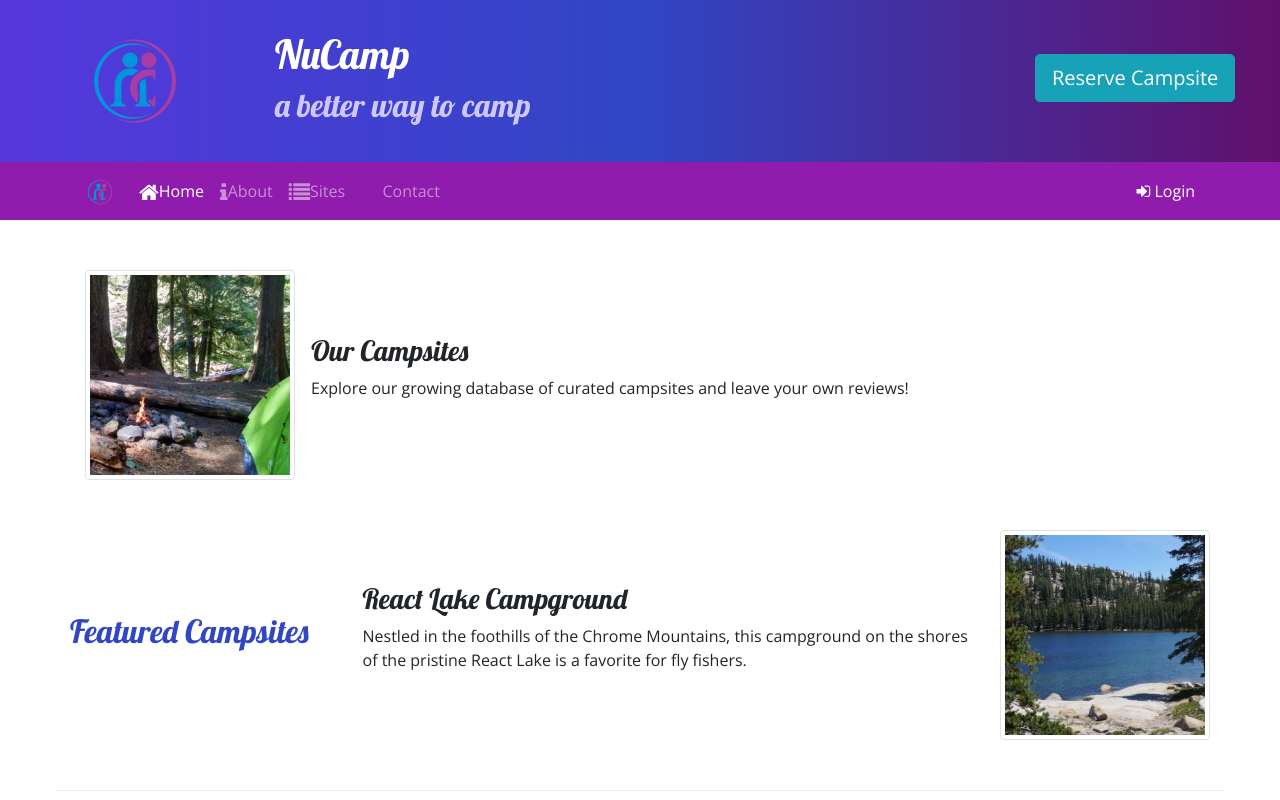
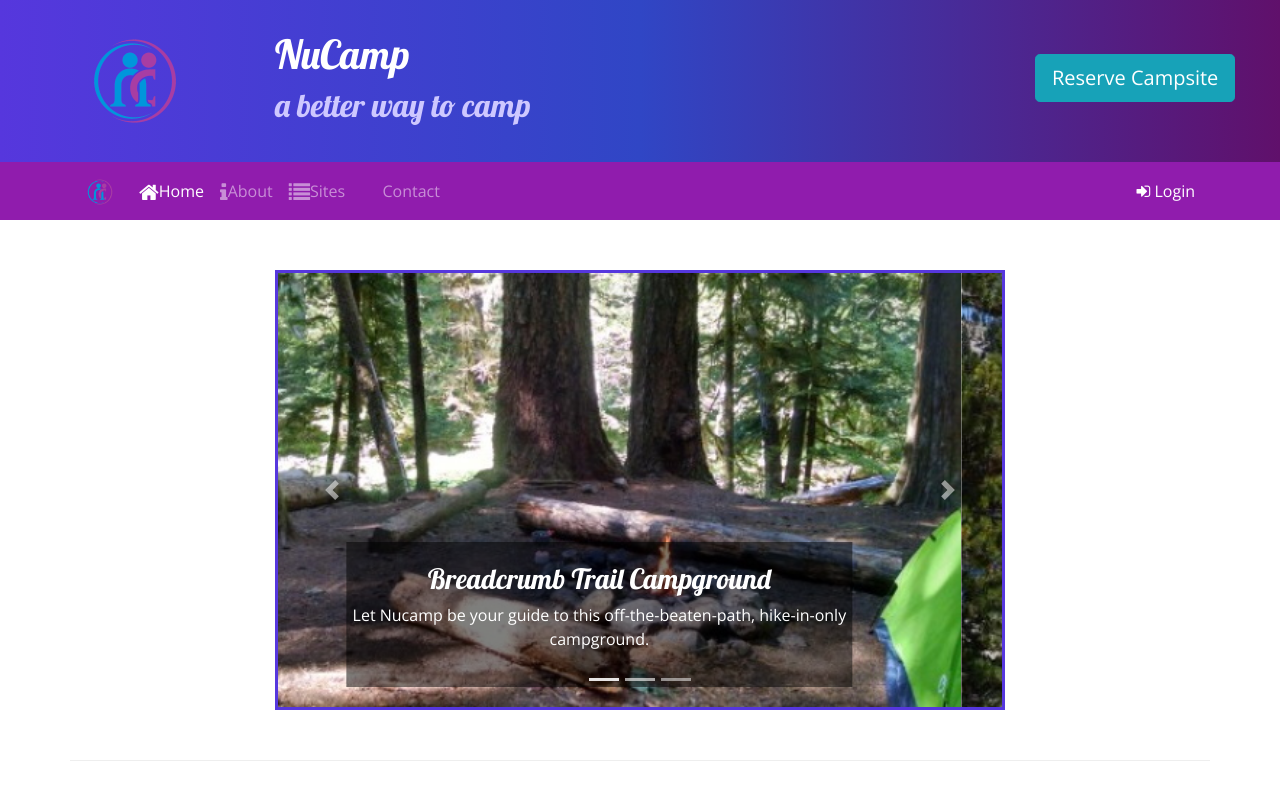
Before and after one commit to RobCola/nucampsite, a website: page index.html in a window 1280 px wide. Shown: the top 800 px of the page. Drawn offline with nearby package versions, Linux system fonts and the light colour scheme.

Commit message:
Carousel

```diff
--- a/css/styles.css
+++ b/css/styles.css
@@ -48,3 +48,11 @@ a:hover {
 	color: inherit;
 	text-decoration: none;
 }
+
+.carousel-caption {
+	background-color: rgba(0, 0, 0, 0.5);
+}
+
+.carousel {
+	border: solid #5637dd;
+}
--- a/index.html
+++ b/index.html
@@ -122,6 +122,52 @@
 		</div>
 
 		<div class="container">
+
+			<div class="row row-content">
+				<div class="col-md-8 mx-auto">
+					<div id="homeCarousel" class="carousel slide" data-ride="carousel">
+						<ol class="carousel-indicators">
+							<li data-target="#homeCarousel" data-slide-to="0" class="active"></li>
+							<li data-target="#homeCarousel" data-slide-to="1"></li>
+							<li data-target="#homeCarousel" data-slide-to="2"></li>
+						</ol>
+						<div class="carousel-inner">
+							<div class="carousel-item active">
+								<img class="d-block w-100" src="img/breadcrumb-trail.jpg" alt="Breadcrumb Trail Campground" />
+								<div class="carousel-caption">
+									<h3>Breadcrumb Trail Campground</h3>
+									<p class="d-none d-sm-block">Let Nucamp be your guide to this off-the-beaten-path, hike-in-only campground.</p>
+								</div>
+							</div>
+							<div class="carousel-item">
+								<img class="d-block w-100" src="img/react-lake.jpg" alt="React Lake Campground" />
+								<div class="carousel-caption">
+									<h3>React Lake Campground</h3>
+									<p class="d-none d-sm-block">Nestled in the foothills of the Chrome Mountains, this campground on the shores of the pristine React Lake is a favorite for fly fishers.</p>
+								</div>
+							</div>
+							<div class="carousel-item">
+								<img class="d-block w-100" src="img/chrome-river.jpg" alt="Chrome River Campground" />
+								<div class="carousel-caption">
+									<h3>Chrome River Campground </h3>
+									<p class="d-none d-sm-block">Spend a few sunny days and starry nights beneath a canopy of old-growth firs at this enchanting spot by the Chrome River.
+									</p>
+								</div>
+							</div>
+						</div>
+						<a class="carousel-control-prev" href="#homeCarousel" role="button" data-slide="prev">
+							<span class="carousel-control-prev-icon"></span>
+							<span class="sr-only">Previous</span>
+						</a>
+						<a class="carousel-control-next" href="#homeCarousel" role="button" data-slide="next">
+							<span class="carousel-control-next-icon"></span>
+							<span class="sr-only">Next</span>
+						</a>
+					</div>
+				</div>
+			</div>
+
+
 			<div class="row row-content align-items-center">
 				<div class="col-sm-4 order-sm-last col-md-3">
 					<h2 class="text-sm-right">Discover & Review</h2>
```
